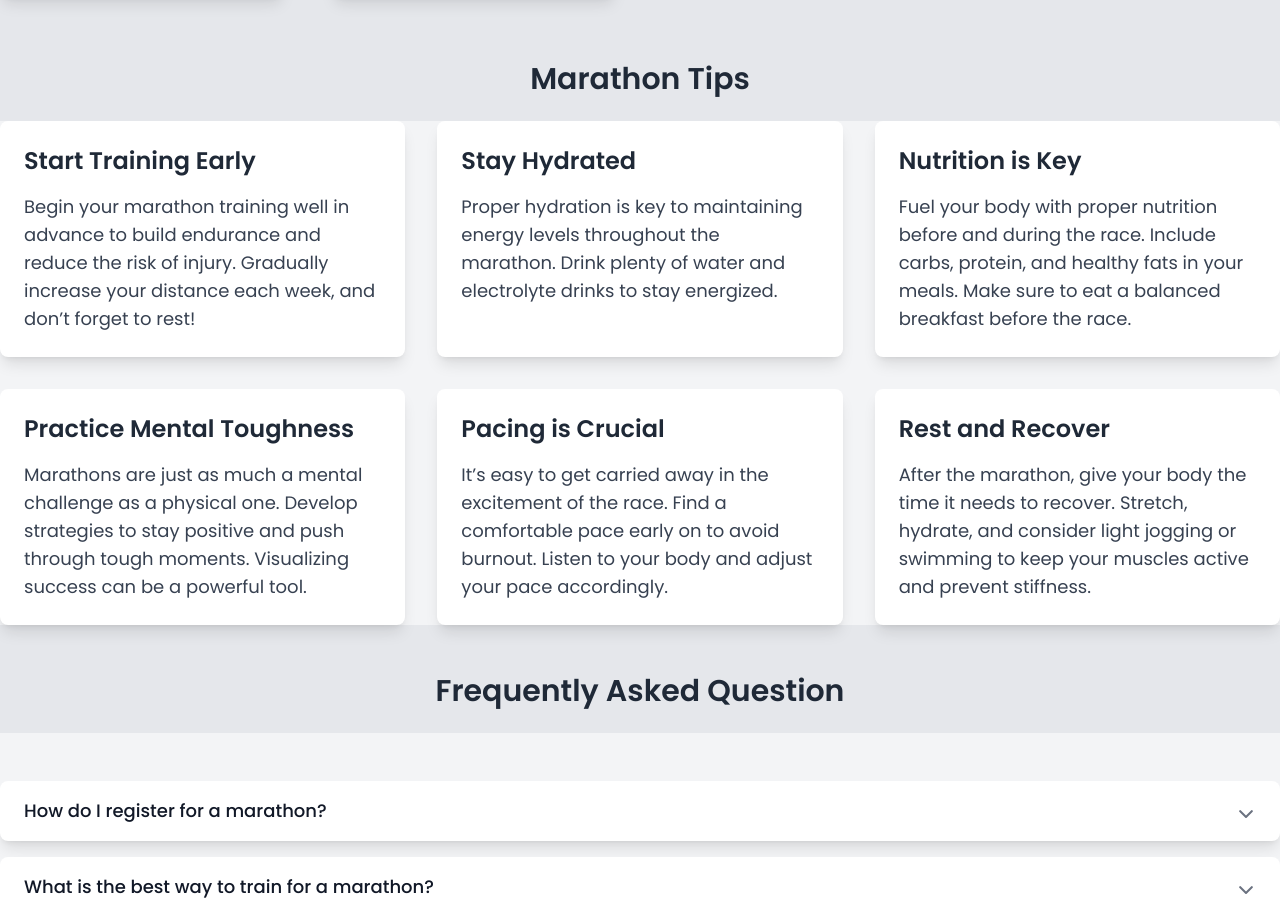
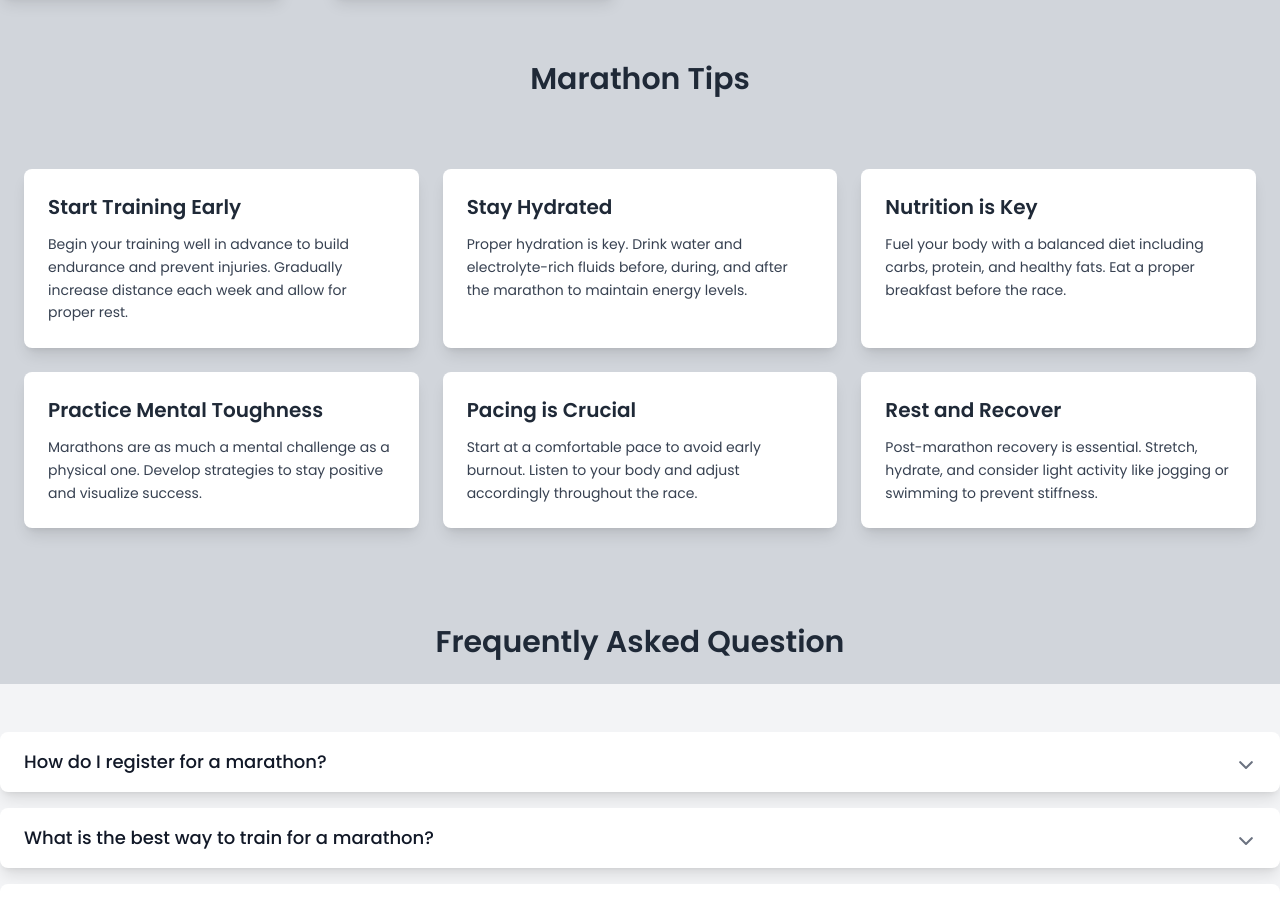
Before and after one commit to SahariorRidoy/Marathon-Management-client, a React (Vite) app: page / in a window 1280 px wide. Shown: the part 2000-2904 px from the top of the page. Built offline with nearby package versions, Linux system fonts and the light colour scheme; no server answers.

Commit message:
Fix other styles

```diff
--- /dev/null
+++ b/public/404.html
@@ -0,0 +1,33 @@
+<!DOCTYPE html>
+<html>
+  <head>
+    <meta charset="utf-8">
+    <meta name="viewport" content="width=device-width, initial-scale=1">
+    <title>Page Not Found</title>
+
+    <style media="screen">
+      body { background: #ECEFF1; color: rgba(0,0,0,0.87); font-family: Roboto, Helvetica, Arial, sans-serif; margin: 0; padding: 0; }
+      #message { background: white; max-width: 360px; margin: 100px auto 16px; padding: 32px 24px 16px; border-radius: 3px; }
+      #message h3 { color: #888; font-weight: normal; font-size: 16px; margin: 16px 0 12px; }
+      #message h2 { color: #ffa100; font-weight: bold; font-size: 16px; margin: 0 0 8px; }
+      #message h1 { font-size: 22px; font-weight: 300; color: rgba(0,0,0,0.6); margin: 0 0 16px;}
+      #message p { line-height: 140%; margin: 16px 0 24px; font-size: 14px; }
+      #message a { display: block; text-align: center; background: #039be5; text-transform: uppercase; text-decoration: none; color: white; padding: 16px; border-radius: 4px; }
+      #message, #message a { box-shadow: 0 1px 3px rgba(0,0,0,0.12), 0 1px 2px rgba(0,0,0,0.24); }
+      #load { color: rgba(0,0,0,0.4); text-align: center; font-size: 13px; }
+      @media (max-width: 600px) {
+        body, #message { margin-top: 0; background: white; box-shadow: none; }
+        body { border-top: 16px solid #ffa100; }
+      }
+    </style>
+  </head>
+  <body>
+    <div id="message">
+      <h2>404</h2>
+      <h1>Page Not Found</h1>
+      <p>The specified file was not found on this website. Please check the URL for mistakes and try again.</p>
+      <h3>Why am I seeing this?</h3>
+      <p>This page was generated by the Firebase Command-Line Interface. To modify it, edit the <code>404.html</code> file in your project's configured <code>public</code> directory.</p>
+    </div>
+  </body>
+</html>
--- /dev/null
+++ b/public/index.html
@@ -0,0 +1,89 @@
+<!DOCTYPE html>
+<html>
+  <head>
+    <meta charset="utf-8">
+    <meta name="viewport" content="width=device-width, initial-scale=1">
+    <title>Welcome to Firebase Hosting</title>
+
+    <!-- update the version number as needed -->
+    <script defer src="/__/firebase/11.3.1/firebase-app-compat.js"></script>
+    <!-- include only the Firebase features as you need -->
+    <script defer src="/__/firebase/11.3.1/firebase-auth-compat.js"></script>
+    <script defer src="/__/firebase/11.3.1/firebase-database-compat.js"></script>
+    <script defer src="/__/firebase/11.3.1/firebase-firestore-compat.js"></script>
+    <script defer src="/__/firebase/11.3.1/firebase-functions-compat.js"></script>
+    <script defer src="/__/firebase/11.3.1/firebase-messaging-compat.js"></script>
+    <script defer src="/__/firebase/11.3.1/firebase-storage-compat.js"></script>
+    <script defer src="/__/firebase/11.3.1/firebase-analytics-compat.js"></script>
+    <script defer src="/__/firebase/11.3.1/firebase-remote-config-compat.js"></script>
+    <script defer src="/__/firebase/11.3.1/firebase-performance-compat.js"></script>
+    <!--
+      initialize the SDK after all desired features are loaded, set useEmulator to false
+      to avoid connecting the SDK to running emulators.
+    -->
+    <script defer src="/__/firebase/init.js?useEmulator=true"></script>
+
+    <style media="screen">
+      body { background: #ECEFF1; color: rgba(0,0,0,0.87); font-family: Roboto, Helvetica, Arial, sans-serif; margin: 0; padding: 0; }
+      #message { background: white; max-width: 360px; margin: 100px auto 16px; padding: 32px 24px; border-radius: 3px; }
+      #message h2 { color: #ffa100; font-weight: bold; font-size: 16px; margin: 0 0 8px; }
+      #message h1 { font-size: 22px; font-weight: 300; color: rgba(0,0,0,0.6); margin: 0 0 16px;}
+      #message p { line-height: 140%; margin: 16px 0 24px; font-size: 14px; }
+      #message a { display: block; text-align: center; background: #039be5; text-transform: uppercase; text-decoration: none; color: white; padding: 16px; border-radius: 4px; }
+      #message, #message a { box-shadow: 0 1px 3px rgba(0,0,0,0.12), 0 1px 2px rgba(0,0,0,0.24); }
+      #load { color: rgba(0,0,0,0.4); text-align: center; font-size: 13px; }
+      @media (max-width: 600px) {
+        body, #message { margin-top: 0; background: white; box-shadow: none; }
+        body { border-top: 16px solid #ffa100; }
+      }
+    </style>
+  </head>
+  <body>
+    <div id="message">
+      <h2>Welcome</h2>
+      <h1>Firebase Hosting Setup Complete</h1>
+      <p>You're seeing this because you've successfully setup Firebase Hosting. Now it's time to go build something extraordinary!</p>
+      <a target="_blank" href="https://firebase.google.com/docs/hosting/">Open Hosting Documentation</a>
+    </div>
+    <p id="load">Firebase SDK Loading&hellip;</p>
+
+    <script>
+      document.addEventListener('DOMContentLoaded', function() {
+        const loadEl = document.querySelector('#load');
+        // // 🔥🔥🔥🔥🔥🔥🔥🔥🔥🔥🔥🔥🔥🔥🔥🔥🔥🔥🔥🔥🔥🔥🔥🔥🔥🔥🔥🔥🔥🔥🔥
+        // // The Firebase SDK is initialized and available here!
+        //
+        // firebase.auth().onAuthStateChanged(user => { });
+        // firebase.database().ref('/path/to/ref').on('value', snapshot => { });
+        // firebase.firestore().doc('/foo/bar').get().then(() => { });
+        // firebase.functions().httpsCallable('yourFunction')().then(() => { });
+        // firebase.messaging().requestPermission().then(() => { });
+        // firebase.storage().ref('/path/to/ref').getDownloadURL().then(() => { });
+        // firebase.analytics(); // call to activate
+        // firebase.analytics().logEvent('tutorial_completed');
+        // firebase.performance(); // call to activate
+        //
+        // // 🔥🔥🔥🔥🔥🔥🔥🔥🔥🔥🔥🔥🔥🔥🔥🔥🔥🔥🔥🔥🔥🔥🔥🔥🔥🔥🔥🔥🔥🔥🔥
+
+        try {
+          let app = firebase.app();
+          let features = [
+            'auth',
+            'database',
+            'firestore',
+            'functions',
+            'messaging',
+            'storage',
+            'analytics',
+            'remoteConfig',
+            'performance',
+          ].filter(feature => typeof app[feature] === 'function');
+          loadEl.textContent = `Firebase SDK loaded with ${features.join(', ')}`;
+        } catch (e) {
+          console.error(e);
+          loadEl.textContent = 'Error loading the Firebase SDK, check the console.';
+        }
+      });
+    </script>
+  </body>
+</html>
--- a/src/components/Pages/Dashboard/Dashboard.jsx
+++ b/src/components/Pages/Dashboard/Dashboard.jsx
@@ -4,7 +4,8 @@ import { NavLink, Outlet } from "react-router-dom";
 
 const Dashboard = () => {
   return (
-    <div className="max-w-[1320px] mx-auto grid grid-cols-1 md:grid-cols-6 gap-6 p-4 md:p-6">
+    <div className="bg-gray-200">
+      <div className="max-w-[1320px] mx-auto grid grid-cols-1 md:grid-cols-6 gap-6 p-4 md:p-6">
       <Helmet>
         <title>Dashboard | Add Marathon</title>
       </Helmet>
@@ -55,6 +56,7 @@ const Dashboard = () => {
         <Outlet />
       </div>
     </div>
+    </div>
   );
 };
 
--- a/src/components/Pages/Dashboard/MyApplyList.jsx
+++ b/src/components/Pages/Dashboard/MyApplyList.jsx
@@ -29,7 +29,7 @@ const MyApplyList = () => {
   }
 
   return (
-    <div className="max-w-[1320px] mx-auto">
+    <div className="max-w-[1320px] mx-auto bg-gray-200">
       <Helmet>
         <title>Dashboard | My Apply List</title>
       </Helmet>
--- a/src/components/Pages/Dashboard/MyMarathon.jsx
+++ b/src/components/Pages/Dashboard/MyMarathon.jsx
@@ -26,7 +26,7 @@ const MyMarathon = () => {
     return <Loading></Loading>;
   }
   return (
-    <div className="max-w-[1320px] mx-auto">
+    <div className="max-w-[1320px] mx-auto bg-gray-200">
       <Helmet>
         <title>Dashboard | My Marathon List</title>
       </Helmet>
--- a/src/components/Pages/Home/Home.jsx
+++ b/src/components/Pages/Home/Home.jsx
@@ -7,7 +7,7 @@ import {Helmet} from "react-helmet";
 
 const Home = () => {
   return (
-    <div className="bg-gray-200">
+    <div className="bg-gray-300">
       <Helmet>
         <title>Marathon | Home</title>
       </Helmet>
--- a/src/components/Pages/Home/MarathonTips.jsx
+++ b/src/components/Pages/Home/MarathonTips.jsx
@@ -2,47 +2,27 @@ import React from 'react';
 
 const MarathonTips = () => {
     return (
-        <section className="max-w-[1320px] mx-auto bg-gray-100">
-      <div className="grid grid-cols-1 md:grid-cols-2 lg:grid-cols-3 gap-8">
-        <div className="card bg-white shadow-lg p-6 rounded-lg">
-          <h3 className="text-2xl font-semibold mb-4">Start Training Early</h3>
-          <p className="text-lg text-gray-700">
-            Begin your marathon training well in advance to build endurance and reduce the risk of injury. Gradually increase your distance each week, and don’t forget to rest!
-          </p>
-        </div>
-        <div className="card bg-white shadow-lg p-6 rounded-lg">
-          <h3 className="text-2xl font-semibold mb-4">Stay Hydrated</h3>
-          <p className="text-lg text-gray-700">
-            Proper hydration is key to maintaining energy levels throughout the marathon. Drink plenty of water and electrolyte drinks to stay energized.
-          </p>
-        </div>
-        <div className="card bg-white shadow-lg p-6 rounded-lg">
-          <h3 className="text-2xl font-semibold mb-4">Nutrition is Key</h3>
-          <p className="text-lg text-gray-700">
-            Fuel your body with proper nutrition before and during the race. Include carbs, protein, and healthy fats in your meals. Make sure to eat a balanced breakfast before the race.
-          </p>
-        </div>
-        <div className="card bg-white shadow-lg p-6 rounded-lg">
-          <h3 className="text-2xl font-semibold mb-4">Practice Mental Toughness</h3>
-          <p className="text-lg text-gray-700">
-            Marathons are just as much a mental challenge as a physical one. Develop strategies to stay positive and push through tough moments. Visualizing success can be a powerful tool.
-          </p>
-        </div>
-        <div className="card bg-white shadow-lg p-6 rounded-lg">
-          <h3 className="text-2xl font-semibold mb-4">Pacing is Crucial</h3>
-          <p className="text-lg text-gray-700">
-            It’s easy to get carried away in the excitement of the race. Find a comfortable pace early on to avoid burnout. Listen to your body and adjust your pace accordingly.
-          </p>
-        </div>
-        <div className="card bg-white shadow-lg p-6 rounded-lg">
-          <h3 className="text-2xl font-semibold mb-4">Rest and Recover</h3>
-          <p className="text-lg text-gray-700">
-            After the marathon, give your body the time it needs to recover. Stretch, hydrate, and consider light jogging or swimming to keep your muscles active and prevent stiffness.
-          </p>
-        </div>
-      </div>
-    </section>
+        <section className="max-w-[1320px] mx-auto px-6 py-12 ">
+
+            <div className="grid grid-cols-1 sm:grid-cols-2 lg:grid-cols-3 gap-6">
+                {tips.map((tip, index) => (
+                    <div key={index} className="bg-white shadow-lg rounded-lg p-6 transition-transform transform hover:scale-105 duration-300">
+                        <h3 className="text-xl font-semibold text-gray-800 mb-3">{tip.title}</h3>
+                        <p className="text-gray-700 text-sm leading-relaxed">{tip.description}</p>
+                    </div>
+                ))}
+            </div>
+        </section>
     );
 };
 
+const tips = [
+    { title: "Start Training Early", description: "Begin your training well in advance to build endurance and prevent injuries. Gradually increase distance each week and allow for proper rest." },
+    { title: "Stay Hydrated", description: "Proper hydration is key. Drink water and electrolyte-rich fluids before, during, and after the marathon to maintain energy levels." },
+    { title: "Nutrition is Key", description: "Fuel your body with a balanced diet including carbs, protein, and healthy fats. Eat a proper breakfast before the race." },
+    { title: "Practice Mental Toughness", description: "Marathons are as much a mental challenge as a physical one. Develop strategies to stay positive and visualize success." },
+    { title: "Pacing is Crucial", description: "Start at a comfortable pace to avoid early burnout. Listen to your body and adjust accordingly throughout the race." },
+    { title: "Rest and Recover", description: "Post-marathon recovery is essential. Stretch, hydrate, and consider light activity like jogging or swimming to prevent stiffness." }
+];
+
 export default MarathonTips;
```
Also changed, not shown: 2 other files (tests, documents, lock files or other folders).
